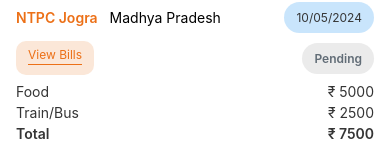
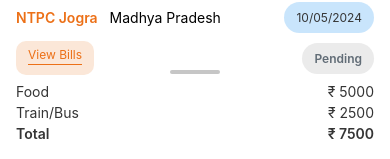
Before and after one commit to Parth-Bhanushali/rn-expense-tracker, a React Native app: screen / in a window 390 px wide. Shown: the part 784-943 px from the top of the page. Built offline with nearby package versions, Linux system fonts and the light colour scheme.

Commit message:
Setup layer for bottom sheet

```diff
--- a/src/navigators/AppNavigator.jsx
+++ b/src/navigators/AppNavigator.jsx
@@ -8,9 +8,15 @@
 import { SafeAreaProvider } from 'react-native-safe-area-context'
 import HeaderExpensesList from '../components/HeaderExpensesList'
 import { colors } from '../constants/theme'
+import BottomSheet from '../components/BottomSheet'
 
 const AppNavigator = () => {
   const Stack = createStackNavigator()
+
+  const bottomSheetRef = React.useRef(null)
+  const [bottomSheetContent, setBottomSheetContent] = React.useState(null);
+  const [bottomSheetHeight, setBottomSheetHeight] = React.useState('0')
+  const [bottomSheetLineRequired, setBottomSheetLineRequired] = React.useState(true)
 
   return (
     <NavigationContainer>
@@ -18,9 +24,28 @@
 
       <SafeAreaProvider>
         <Stack.Navigator>
-          <Stack.Screen name="ExpenseList" component={ExpenseList} options={{ header: () => <HeaderExpensesList /> }} />
+          <Stack.Screen
+            name="ExpenseList"
+            options={{ header: () => <HeaderExpensesList /> }}
+          >
+            {(props) => <ExpenseList {...props} bottomSheetRef={bottomSheetRef}
+              setBottomSheetHeight={(height) => {
+                setBottomSheetHeight(height)
+              }}
+              setBottomSheetContent={(content) => {
+                setBottomSheetContent(content);
+              }}
+              setBottomSheetLineRequired={(required) => {
+                setBottomSheetLineRequired(required);
+              }}
+            />}
+          </Stack.Screen>
           <Stack.Screen name="EditExpense" component={EditExpense} />
         </Stack.Navigator>
+
+        <BottomSheet ref={bottomSheetRef} snapTo={bottomSheetHeight} lineRequired={bottomSheetLineRequired} backgroundColor='white' backDropColor='black'>
+          {bottomSheetContent}
+        </BottomSheet>
       </SafeAreaProvider>
     </NavigationContainer>
   )
```
